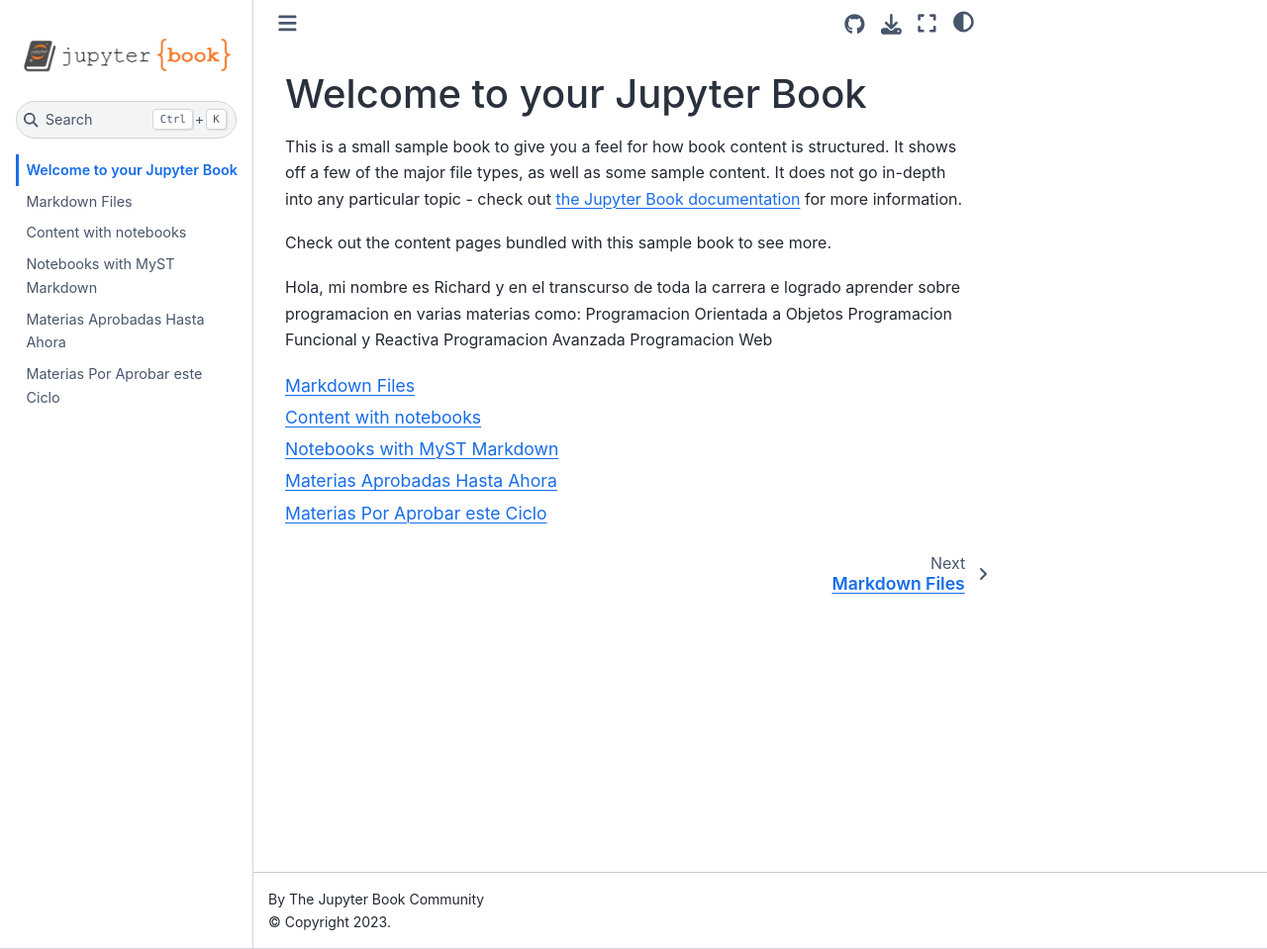
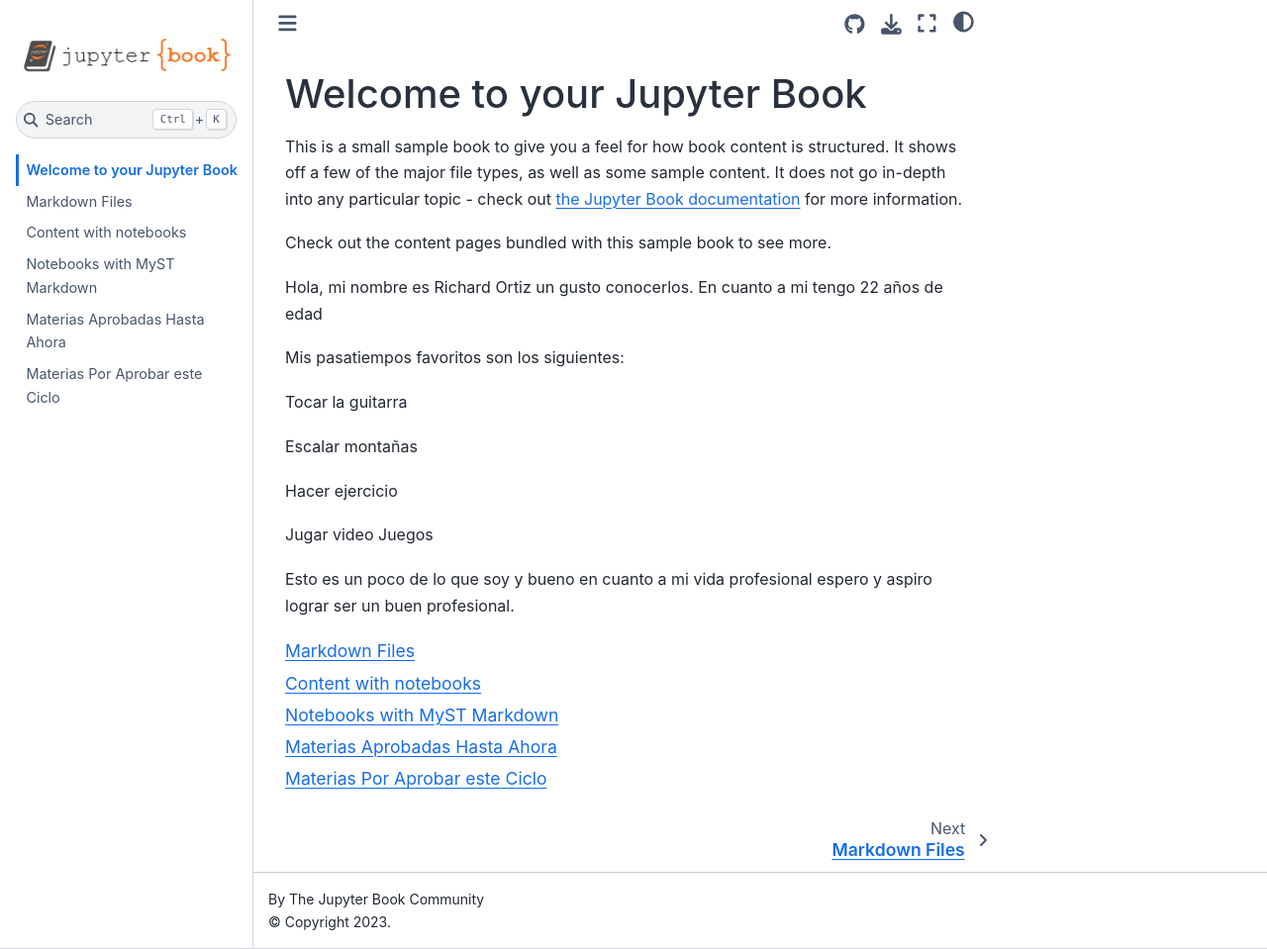
Before and after one commit to RichrdOr/Richard_Repo, a Jupyter Book: the page built from intro.md, in a window 1280 px wide and 959 px high. Shown: the whole window at 99% size. Built offline with Jupyter Book 1.0.4 settings and Sphinx 7.4.7 and the Sphinx Book theme 1.1.4, drawn with Linux system fonts in a browser that asks for light colours.

````diff
--- a/intro.md
+++ b/intro.md
@@ -7,11 +7,20 @@
 
 Check out the content pages bundled with this sample book to see more.
 
-Hola, mi nombre es Richard y en el transcurso de toda la carrera e logrado aprender sobre programacion en varias materias como:
-Programacion Orientada a Objetos
-Programacion Funcional y Reactiva
-Programacion Avanzada
-Programacion Web
+Hola, mi nombre es Richard Ortiz un gusto conocerlos.
+En cuanto a mi tengo 22 años de edad
+
+Mis pasatiempos favoritos son los siguientes:
+
+Tocar la guitarra
+
+Escalar montañas
+
+Hacer ejercicio
+
+Jugar video Juegos
+
+Esto es un poco de lo que soy y bueno en cuanto a mi vida profesional espero y aspiro lograr ser un buen profesional.
 
 ```{tableofcontents}
 ```
````
